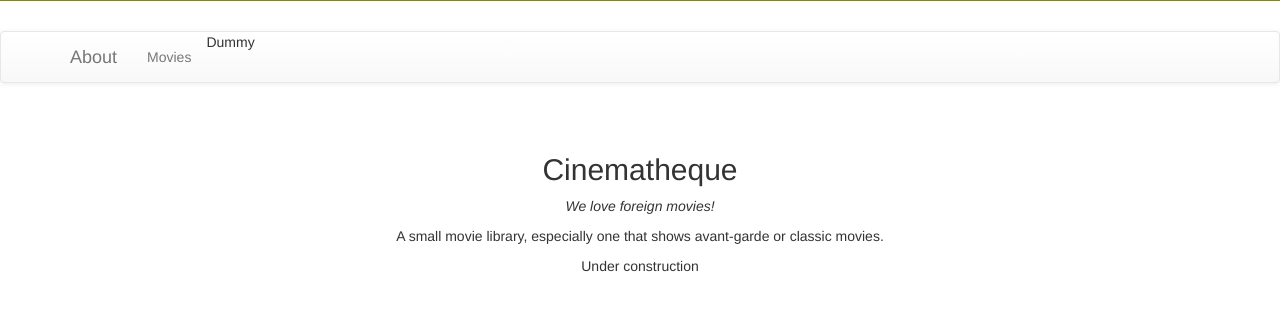
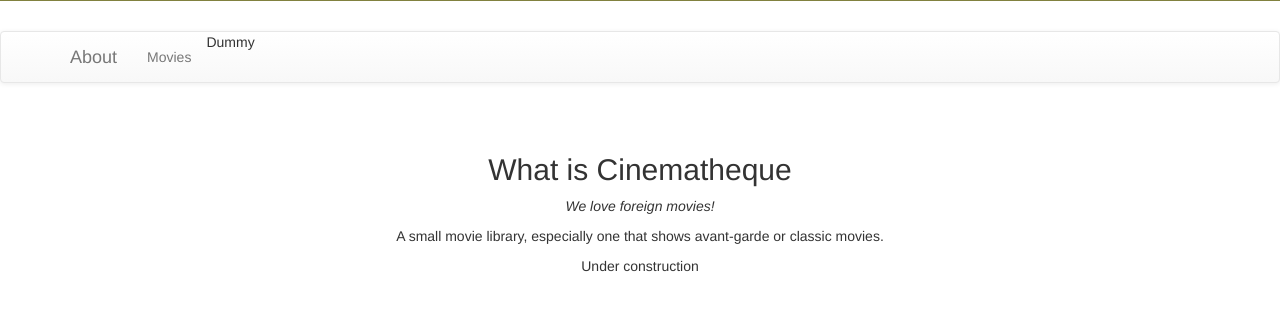
Before and after one commit to Lucia922/Cinematheque2021, a Django app: page /cinema/ in a window 1280 px wide. Shown: the part 194-505 px from the top of the page. Run offline with Django 3.2, Linux system fonts and the light colour scheme; some libraries are stand-ins or nearby versions.

Commit message:
index name changed commit

```diff
--- a/cinematheque/cinema/templates/cinema/index.html
+++ b/cinematheque/cinema/templates/cinema/index.html
@@ -1,6 +1,6 @@
 {% extends 'base.html' %}
 {% block content %}
-<h2>Cinematheque</h2>
+<h2>What is Cinematheque</h2>
 <p><em>We love foreign movies!</em></p>
 <p>
    A small movie library, especially one that shows
```
